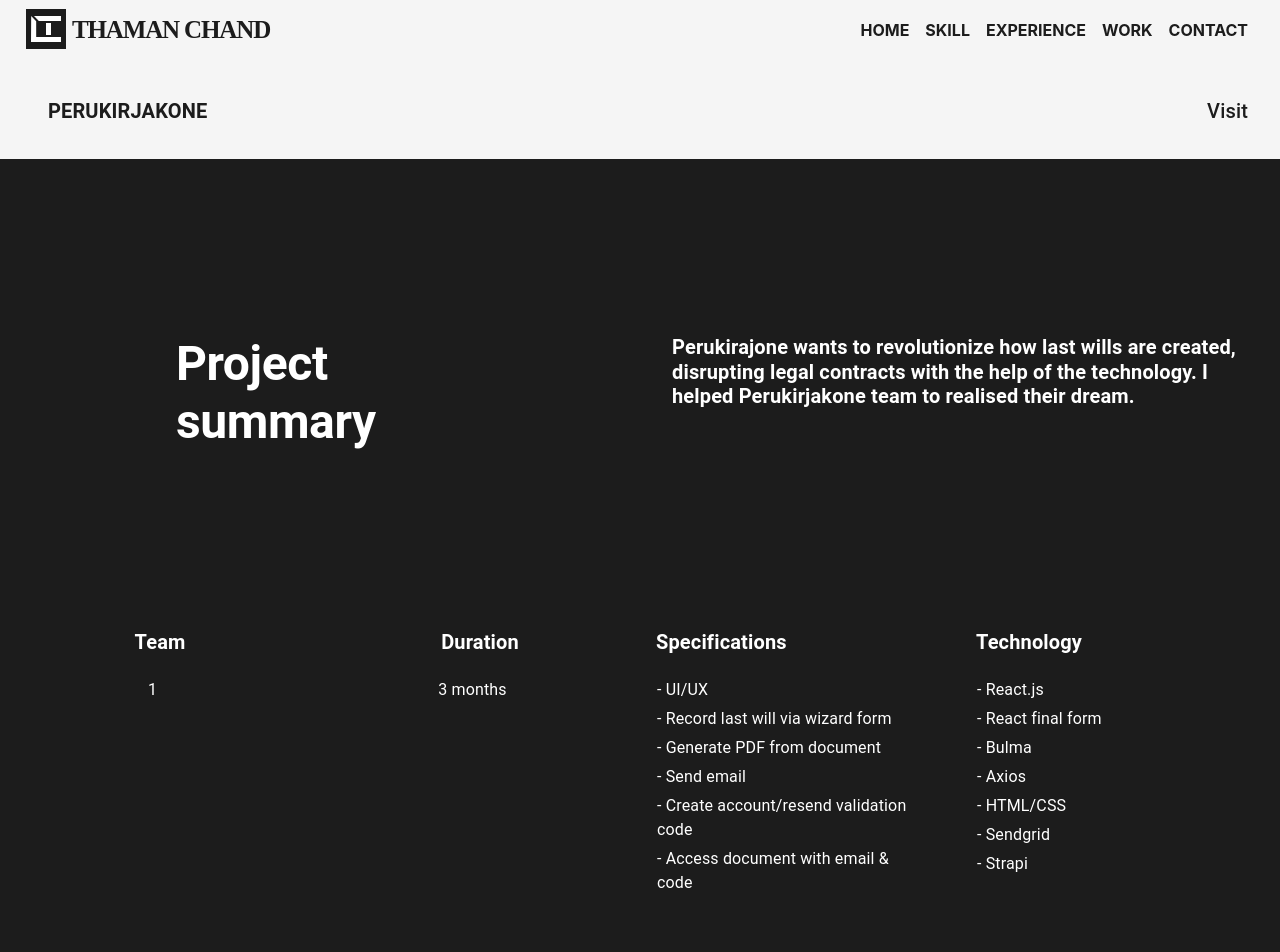
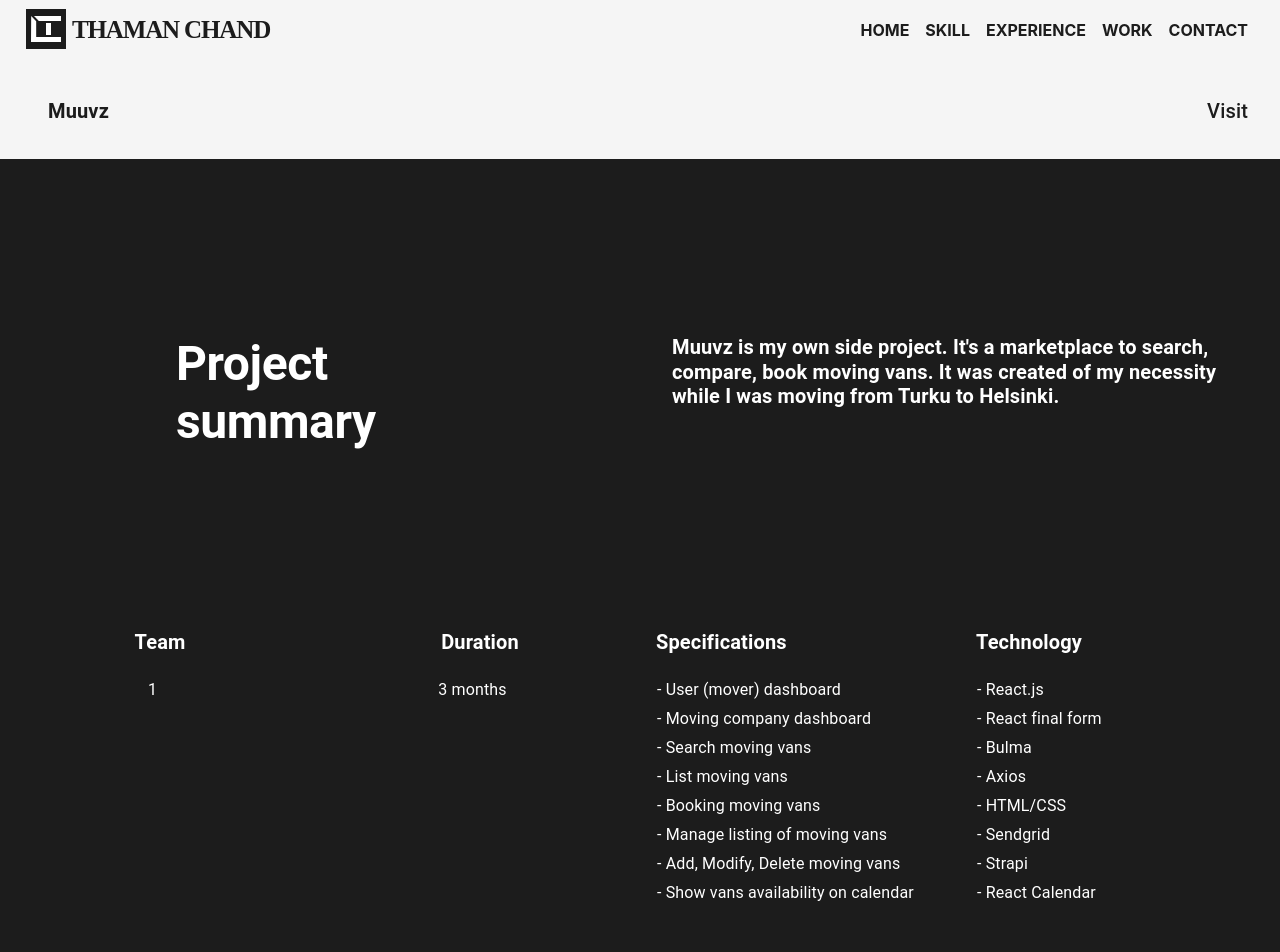
Before and after one commit to thamanchand/portofolio, a React (Create React App) app: page /muuvz in a window 1280 px wide. Shown: the top 952 px of the page. Built offline with nearby package versions, Linux system fonts and the light colour scheme.

Commit message:
change Muuvz content and image

```diff
--- a/src/Constants/Images.js
+++ b/src/Constants/Images.js
@@ -77,3 +77,5 @@
 export { default as BlockbankColor } from "../Images/blockbank_colors.png";
 export { default as BlockbankHeadings } from "../Images/blockbank_headings.png";
 export { default as BlockbankLogo } from "../Images/blobkbank_logo.png";
+
+export { default as MuuvzBg } from "../Images/muuvz.jpeg";
--- a/src/Pages/Muuvz.tsx
+++ b/src/Pages/Muuvz.tsx
@@ -7,7 +7,7 @@
 
 import clsx from 'clsx';
 
-import { PerukirjakoneImg } from '../Constants/Images';
+import { MuuvzBg } from '../Constants/Images';
 import { Peruguideline } from '../Constants/Images';
 import { Peruwizard } from '../Constants/Images';
 
@@ -19,7 +19,7 @@
   return (
     <div className={style.root}>
       <div className={style.container}>
-        <Typography variant="h6" className={style.headerText}>PERUKIRJAKONE</Typography>
+        <Typography variant="h6" className={style.headerText}>Muuvz</Typography>
         <a href="https://www.perukirjakone.fi" rel="noopener noreferrer" target="_blank" className={style.projectLink}>
           <Typography variant="h6" >Visit</Typography>
         </a>
@@ -38,9 +38,7 @@
         <Grid item xs={12} sm={6} md={6} lg={6}>
           <Paper className={clsx(style.paper, style.background)}>
             <Typography variant="h4" className={style.projectDesc}>
-              Perukirajone wants to revolutionize how last wills are created, disrupting legal
-              contracts with the help of the technology. I helped Perukirjakone team to realised their
-              dream.
+              Muuvz is my own side project. It's a marketplace to search, compare, book moving vans. It was created of my necessity while I was moving from Turku to Helsinki.
             </Typography>
           </Paper>
         </Grid>
@@ -88,40 +86,52 @@
              <List>
                <ListItem>
                   <ListItemText
-                    primary="- UI/UX"
+                    primary="- User (mover) dashboard"
                     className={style.listItemSpecs}
                   />
                 </ListItem>
                 <ListItem>
                   <ListItemText
-                     primary="- Record last will via wizard form"
+                     primary="- Moving company dashboard"
                      className={style.listItemSpecs}
                   />
                 </ListItem>
                 <ListItem>
                   <ListItemText
-                     primary="- Generate PDF from document"
+                     primary="- Search moving vans"
                      className={style.listItemSpecs}
                   />
                 </ListItem>
                 <ListItem>
                   <ListItemText
-                     primary="- Send email"
+                     primary="- List moving vans"
                      className={style.listItemSpecs}
                   />
                 </ListItem>
                 <ListItem>
                   <ListItemText
-                     primary="- Create account/resend validation code"
+                     primary="- Booking moving vans"
                      className={style.listItemSpecs}
                   />
                 </ListItem>
                 <ListItem>
                   <ListItemText
-                     primary="- Access document with email & code"
+                     primary="- Manage listing of moving vans"
                      className={style.listItemSpecs}
                   />
                 </ListItem>
+                 <ListItem>
+                     <ListItemText
+                         primary="- Add, Modify, Delete moving vans"
+                         className={style.listItemSpecs}
+                     />
+                 </ListItem>
+                 <ListItem>
+                     <ListItemText
+                         primary="- Show vans availability on calendar"
+                         className={style.listItemSpecs}
+                     />
+                 </ListItem>
              </List>
             </div>
           </Paper>
@@ -175,6 +185,12 @@
                      className={style.listItemSpecs}
                   />
                 </ListItem>
+                 <ListItem>
+                     <ListItemText
+                         primary="- React Calendar"
+                         className={style.listItemSpecs}
+                     />
+                 </ListItem>
              </List>
             </div>
           </Paper>
@@ -198,7 +214,7 @@
           <CardMedia
             component="img"
             alt="Contemplative Reptile"
-            image={PerukirjakoneImg}
+            image={MuuvzBg}
             title="Contemplative Reptile"
             className={style.media}
           />
@@ -225,12 +241,7 @@
         <Grid item xs={12} sm={6} md={6} lg={6}>
           <Paper className={style.paper}>
             <Typography className={style.challengeDesc}>
-              Automating legal contract especially person's last will is not an easy job. There
-              were more than 100+ inputs, add/remove fields feature. Handling these trendemous inputs smoothly on the fly was the
-              corner stone of the product success.
-              We research all possible inputs, categorised them and based on relevance, organise inputs into
-              wizard form (stepper). The end result was functional, user can fill limited number of fields at a given
-              time, transition to next step flawleslly.
+              Building moving vans marketplace was challenging at the same time fun. I learned a lot. Project is still under development and will be released soon.
             </Typography>
           </Paper>
         </Grid>
```
